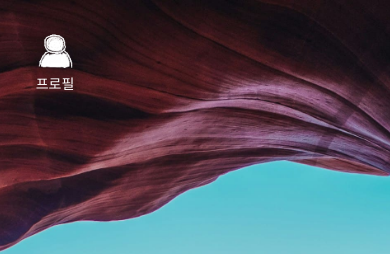
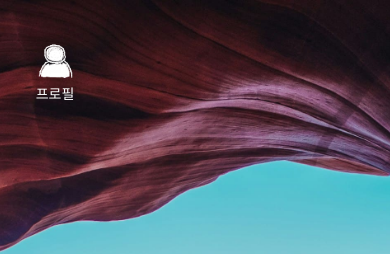
Before and after one commit to gnemek20/rnjs, a Next.js app: page / in a window 390 px wide. Shown: the top 254 px of the page. Built offline with nearby package versions, Linux system fonts and the light colour scheme.

Commit message:
아이콘의 padding top을 40px로 변경

```diff
--- a/styles/icons/icons.module.css
+++ b/styles/icons/icons.module.css
@@ -53,7 +53,7 @@
   }
 
   .wrapper {
-    padding-top: 30px;
+    padding-top: 40px;
   }
 
   .icons {
```
